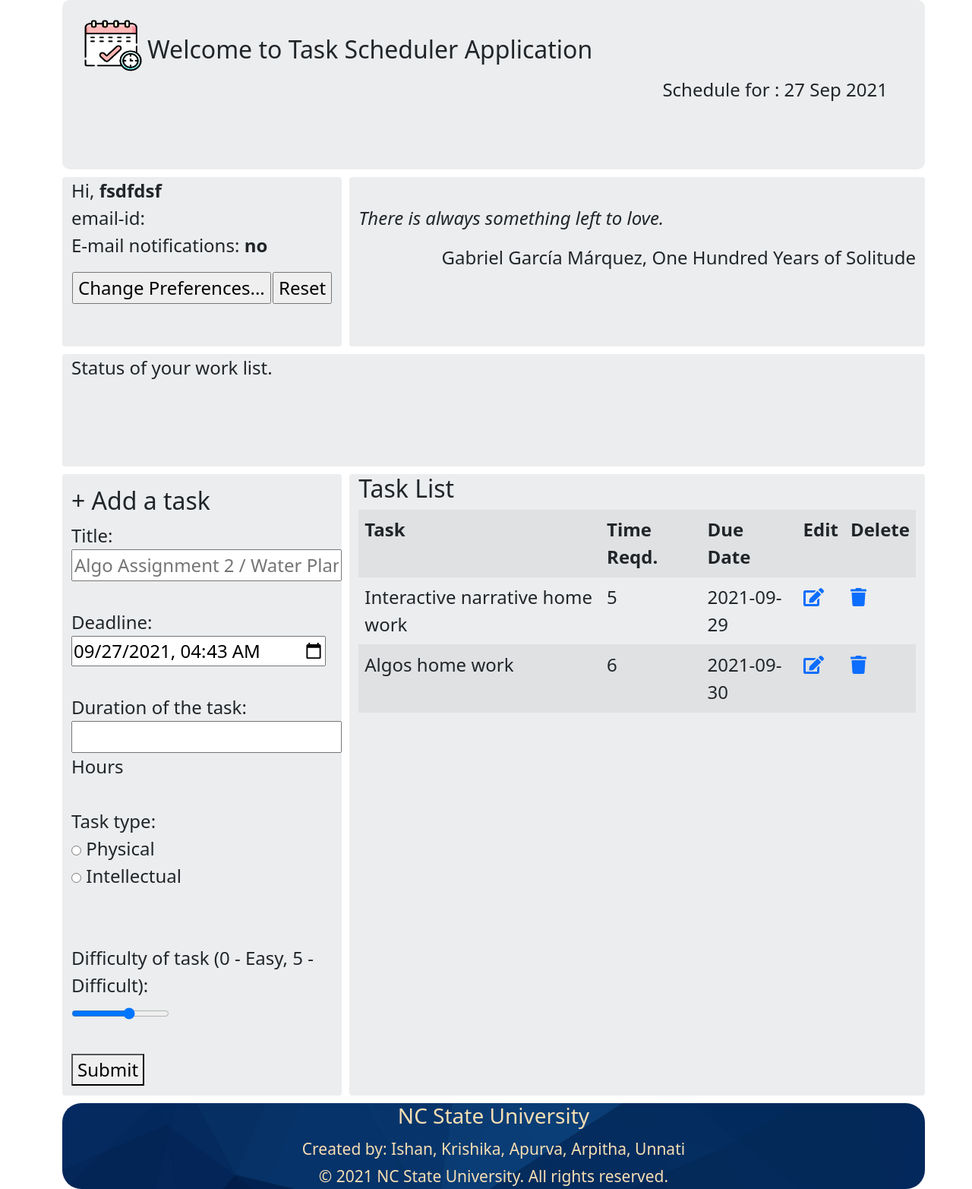
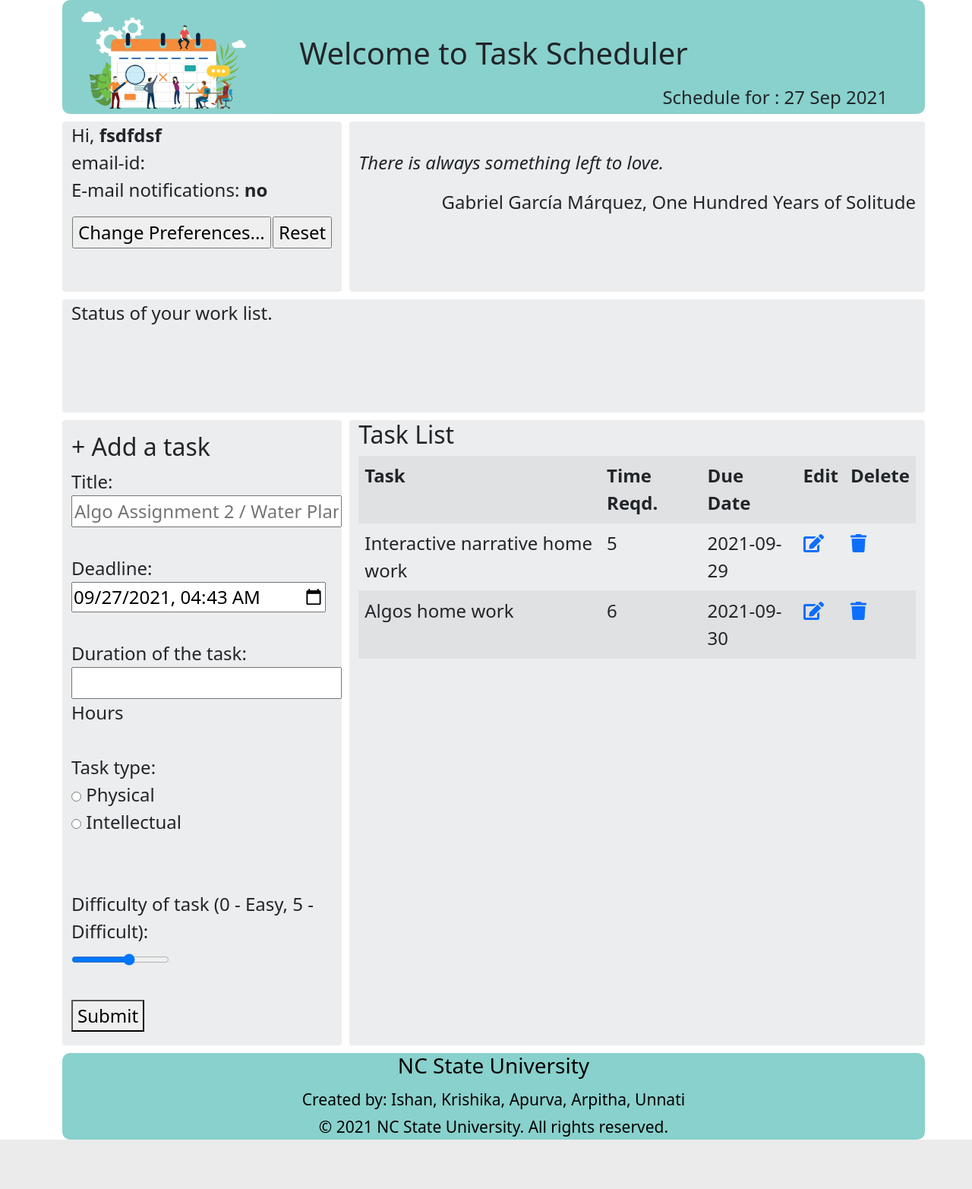
Before and after one commit to purv2100/Simplii21, a Flask app: page / in a window 1280 px wide. Shown: the whole page at 76% size. After the commit the page ends 1500 px from the top, so only its background shows below. Run offline with Flask 2, Linux system fonts and the light colour scheme; some libraries are stand-ins or nearby versions.

Commit message:
Adding styles for header and footer

```diff
--- a/static/styles.css
+++ b/static/styles.css
@@ -1,4 +1,3 @@
-
 .container{
   font-size: x-large;
 }
@@ -9,10 +8,12 @@
 
 #header-block{
   border-radius: 10px;
-  background-color:#Ebedee;
+  background-color:#89d1cd;
   grid-area: header;
   height: auto;
-
+  background-image: url("../static/images/planner.webp");
+  background-size: contain;
+  background-repeat: repeat-y;
 }
 
 #greet-block{
@@ -56,12 +57,13 @@
 }
 #footer-block{
   /* background: lightgrey; */
-  border-radius: 25px;
+  border-radius: 10px;
   grid-area: footer;
   height: auto;
-  color:wheat;
+  color:black;
   padding-bottom: 10%;
-  background-image: url('insurance-footer-background.png');
+  background-color:#89d1cd;
+  /* background-image: url('insurance-footer-background.png'); */
 }
 
 
@@ -69,7 +71,7 @@
   #main-container{
     display : grid;
     grid-template-columns : 33% 34% 33%;
-    grid-template-rows : 15% 15% 10% 55% 5%;
+    grid-template-rows : 10% 15% 10% 55% 5%;
     grid-gap: 10px 10px;
 
     grid-template-areas:
--- a/templates/index.html
+++ b/templates/index.html
@@ -42,6 +42,7 @@
 </script>
 
   <title>Simpli</title>
+  <link rel="shortcut icon" href="../static/calendar.png">
 </head>
 <body onload='force_initialization({{data|tojson}})'>
 
@@ -50,9 +51,9 @@
 
 
        <div class="container overflow-auto" id="header-block">
-        <p><img src="../static/calendar.png" alt="" style="float:left;width:100px;height:100px;padding-top:20px;padding-left:10px"></p>
+        <!-- <p><img src="../static/calendar.png" alt="" style="float:left;width:100px;height:100px;padding-top:20px;padding-left:10px"></p> -->
         <p>
-        <h2 style="padding-top:30px;">Welcome to Task Scheduler Application</h2>
+        <h1 style="padding-top:30px;" align="center">Welcome to Task Scheduler</h1>
         </p>
         <p style="padding-left:70%;">Schedule for : <script type="text/javascript">
         document.write(today)
@@ -205,12 +206,10 @@
 
 
     <div class="container" id = "footer-block" >
-      <div class = "row">
             <!-- <img src=""> -->
             <center><h3>NC State University </h3></center>
             <center><small font-size: 1.0em;>Created by: Ishan, Krishika, Apurva, Arpitha, Unnati</small></center>
             <center><small>© 2021 NC State University. All rights reserved.</small></center>
-      </div>
     </div>
   </div>
 
```
Also changed, not shown: static/images/planner.webp (added), 1 other file.
